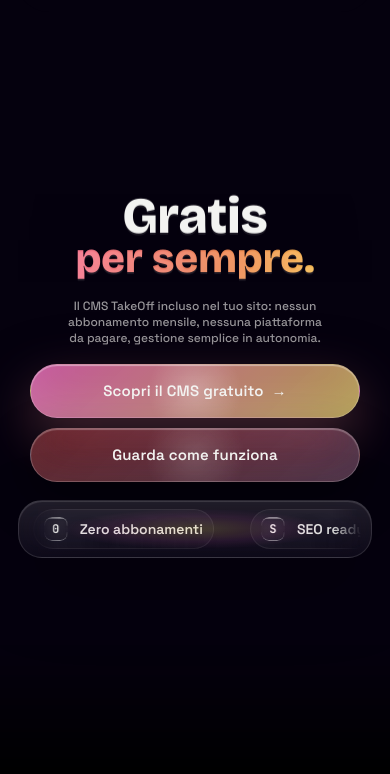
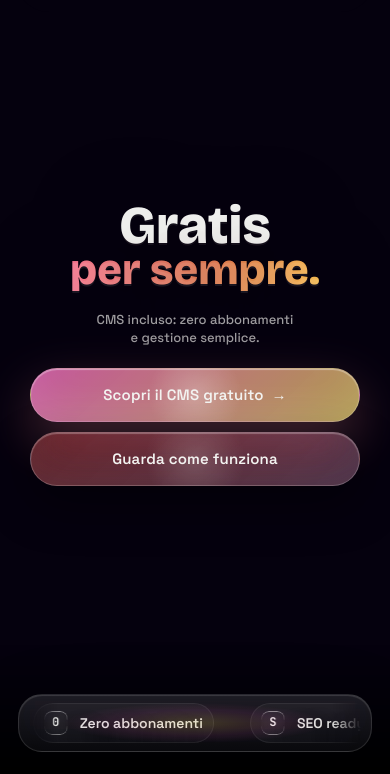
Before and after one commit to takeoffmilan/takeoff-site, a website built with Vite: page index.html in a window 390 px wide. Shown: the part 70-844 px from the top of the page. Built offline with nearby package versions, Linux system fonts and the light colour scheme; some packages are replaced by stand-ins of ours.

Commit message:
Fix mobile hero video and text artifact

```diff
--- a/index.html
+++ b/index.html
@@ -116,7 +116,7 @@
       <span class="hero-line hero-line-grad">per sempre.</span>
     </h1>
 
-    <p class="hero-sub">
+    <p class="hero-sub" data-mobile-copy="CMS incluso: zero abbonamenti e gestione semplice.">
       Il CMS TakeOff incluso nel tuo sito: nessun abbonamento mensile,
       nessuna piattaforma da pagare, gestione semplice in autonomia.
     </p>
--- a/src/style.css
+++ b/src/style.css
@@ -540,21 +540,15 @@
 }
 .hero-line {
   display: block;
-  opacity: 0;
-  clip-path: inset(100% 0 0 0);
-  transform: translateY(34px);
-  will-change: transform, opacity, clip-path;
+  opacity: 1;
+  transform: none;
+  will-change: auto;
 }
 .hero.is-loaded .hero-line {
   opacity: 1;
-  clip-path: inset(0 0 0 0);
-  transform: translateY(0);
-  transition:
-    clip-path 1.05s var(--ease-out),
-    transform 1.05s var(--ease-out),
-    opacity 0.8s var(--ease-out);
+  transform: none;
+  transition: none;
 }
-.hero.is-loaded .hero-line-grad { transition-delay: 0.15s; }
 .hero-line-grad {
   display: block;
   font-size: 0.76em;
@@ -568,7 +562,9 @@
   background-clip: text;
   color: transparent;
   animation: takeoffTextLight 6s ease-in-out infinite;
-  isolation: isolate;
+  isolation: auto;
+  contain: none;
+  mix-blend-mode: normal;
 }
 @keyframes takeoffTextLight {
   0%, 100% { background-position: 0% 50%; }
@@ -1404,9 +1400,9 @@
   .main-nav, .header-cta { display: none; }
   .menu-toggle { display: flex; }
   .hero {
-    padding: 76px 18px 28px;
+    padding: 66px 18px 22px;
     min-height: 100svh;
-    justify-content: center;
+    justify-content: space-between;
   }
   .hero::after {
     height: 130px;
@@ -1415,24 +1411,21 @@
   .hero-flare,
   .hero-particles { display: none; }
   .hero-blur {
-    top: 61%;
-    width: 260px;
-    height: 180px;
-    opacity: 0.24;
-    filter: blur(56px);
+    display: none;
   }
   .hero-video video {
-    filter: hue-rotate(118deg) saturate(1.16) contrast(1.02) brightness(calc(0.9 - (var(--hero-scroll) * 0.12)));
-    transform: scale(1.02);
+    object-position: 48% 50%;
+    filter: hue-rotate(118deg) saturate(1.34) contrast(1.08) brightness(calc(1.05 - (var(--hero-scroll) * 0.08)));
+    transform: scale(1.08);
   }
   .hero-content {
     padding-top: 0;
     max-width: 100%;
-    margin: 0 auto;
+    margin: auto auto 0;
   }
   .hero-title {
-    font-size: clamp(44px, 13vw, 58px);
-    line-height: 0.9;
+    font-size: clamp(48px, 13.6vw, 62px);
+    line-height: 0.88;
     padding-bottom: 0.08em;
   }
   .hero-line-grad {
@@ -1440,14 +1433,21 @@
     margin-top: 0.02em;
   }
   .hero-sub {
-    font-size: 12px;
+    font-size: 13px;
     line-height: 1.34;
-    margin-top: 12px;
-    max-width: 300px;
-    opacity: 0.82;
+    margin-top: 14px;
+    max-width: 310px;
+    opacity: 0.86;
+  }
+  .hero-sub {
+    font-size: 0;
+  }
+  .hero-sub::before {
+    content: attr(data-mobile-copy);
+    font-size: 13px;
   }
   .hero-actions {
-    margin-top: 18px;
+    margin-top: 22px;
     gap: 10px;
   }
   .hero-actions .btn {
@@ -1460,7 +1460,7 @@
   .hero-marquee-wrap {
     display: block;
     width: 100%;
-    margin-top: 18px;
+    margin: auto auto 0;
     padding: 8px 10px;
     border-radius: 24px;
   }
```
